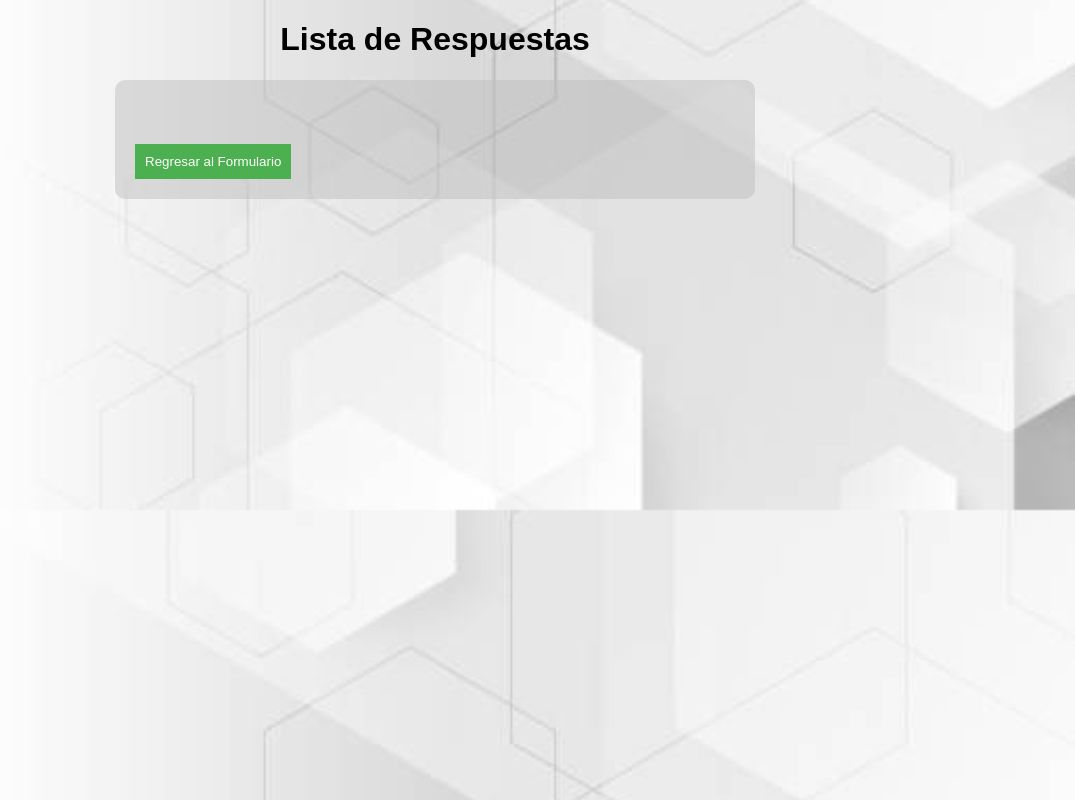
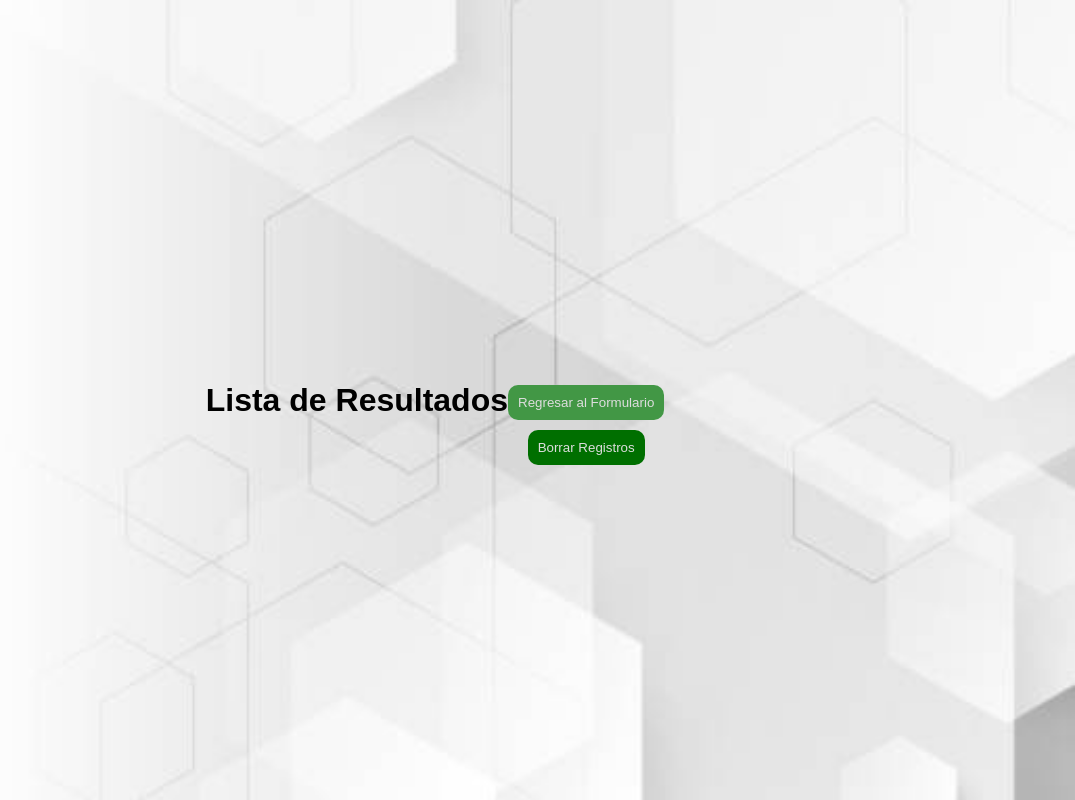
Before and after one commit to YahirHdezH24/flask, a Flask app: page /responses in a window 1280 px wide. Shown: the whole page, without its empty margins (205-1280 px from the left). Run offline with Flask 3, Linux system fonts and the light colour scheme.

Commit message:
Initial commit

```diff
--- a/app.py
+++ b/app.py
@@ -28,5 +28,10 @@
 def response_list():
     return render_template('responses.html', responses=responses)
 
+@app.route('/clear', methods=['POST'])
+def clear():
+    responses.clear()
+    return redirect(url_for('response_list'))
+
 if __name__ == '__main__':
     app.run(debug=True)
--- a/static/styles.css
+++ b/static/styles.css
@@ -2,85 +2,118 @@
     font-family: Arial, sans-serif;
     margin: 0;
     padding: 0;
-    overflow: hidden;
-    background-image: url("../static/fondo.jpg"); /* Ruta de la imagen de fondo */
+    height: 100vh;
+    display: flex;
+    justify-content: center;
+    align-items: center;
+    background-image: url("../static/fondo.jpg");
     background-size: cover;
     background-position: center;
-    animation: brightness-animation 10s ease infinite alternate; /* Aplica la animación */
+    animation: brightness-animation 10s ease infinite alternate;
 }
 
-@keyframes gradient-animation {
+@keyframes brightness-animation {
     0% {
-        background-color: black; /* Primer color */
+        filter: brightness(100%);
     }
     50% {
-        background-color: #333; /* Segundo color */
+        filter: brightness(70%);
     }
     100% {
-        background-color: black; /* Vuelve al primer color */
+        filter: brightness(100%);
     }
 }
 
-
-h1, h2 {
-    text-align: center;
+.main-container {
+    display: flex;
+    flex-direction: row;
+    justify-content: space-around;
+    align-items: flex-start;
+    padding: 20px;
+    background-color: rgba(255, 255, 255, 0.8);
+    border-radius: 10px;
 }
 
 .info-container {
-    background-color: rgba(128, 128, 128, 0.5); /* Color gris con 50% de transparencia */
+    background-color: rgba(128, 128, 128, 0.5);
     padding: 20px;
     border-radius: 10px;
-    max-width: 400px; /* Ajusta según sea necesario */
-    margin: 20px auto; /* Centra el contenedor horizontalmente */
-    text-align: center;
+    width: 45%; /* Ajusta el ancho según sea necesario */
 }
 
-.responses-container {
-    background-color: rgba(192, 192, 192, 0.5); /* Color gris claro con 50% de transparencia */
+.form-container {
+    background-color: rgba(128, 128, 128, 0.5);
     padding: 20px;
-    border-radius: 10px;
-    max-width: 600px;
-    margin: 20px auto;
-    text-align: left;
+    border-radius: 30px;
+    width: 30%; /* Ajusta el ancho según sea necesario */
 }
+h1, h2, p {
+    text-align: center;
+    color: black;
+}
+
 img {
     display: block;
-    margin-left: auto;
-    margin-right: auto;
-    max-width: 15%;  /* Ajusta este valor según el tamaño deseado */
+    margin: 0 auto;
+    max-width: 25%;
     height: auto;
 }
 
 form {
-    background-color: rgba(128, 128, 128, 0.5); /* Color gris con 50% de transparencia */
-    padding: 20px;
-    border-radius: 10px;
-    max-width: 400px; /* Ajusta según sea necesario */
-    margin: 20px auto; /* Centra el contenedor horizontalmente */
-    text-align: center;
+    margin-top: 20px;
+
 }
 
 label {
     display: block;
-    margin-top: 10px;
+    margin-top: 5px;
+    margin-bottom: 5px;
 }
 
 input {
     margin-top: 5px;
+    margin-bottom: 5px;
     padding: 5px;
     width: 100%;
     box-sizing: border-box;
 }
 
 button {
-    margin-top: 10px;
+    margin-top: 15px;
     padding: 10px;
     background-color: #4CAF50;
     color: white;
     border: none;
     cursor: pointer;
+
+border-radius: 10px; /* Ajusta el valor según sea necesario */
+
+
 }
 
 button:hover {
     background-color: #45a049;
 }
+
+ul {
+    list-style-type: none;
+    padding: 0;
+}
+
+li {
+    margin-bottom: 15px;
+}
+
+form button[type="submit"] {
+    display: block;
+    border-radius: 10px;
+    background-color: green;
+    margin: 10px auto; /* Ajusta el margen según sea necesario */
+}
+
+.responses-container a {
+    display: block;
+    text-align: center;
+    margin-top: 10px; /* Ajusta según sea necesario */
+
+}
--- a/templates/responses.html
+++ b/templates/responses.html
@@ -7,7 +7,7 @@
     <link rel="stylesheet" href="{{ url_for('static', filename='styles.css') }}">
 </head>
 <body>
-    <h1>Lista de Respuestas</h1>
+    <h1>Lista de Resultados</h1>
     <div class="responses-container">
         <ul>
             {% for response in responses %}
@@ -20,7 +20,11 @@
             {% endfor %}
         </ul>
         <br>
+
         <a href="{{ url_for('home') }}"><button>Regresar al Formulario</button></a>
+        <form action="{{ url_for('clear') }}" method="post" style="display:inline;">
+            <button type="submit">Borrar Registros</button>
+        </form>
     </div>
 </body>
 </html>
```
Also changed, not shown: templates/index.html (+6 -3 lines).
